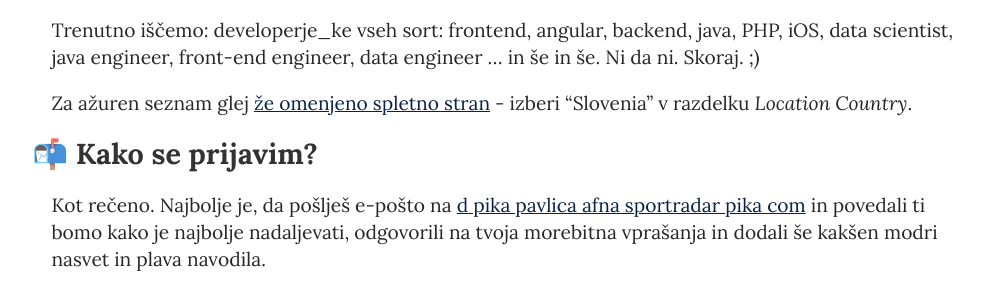
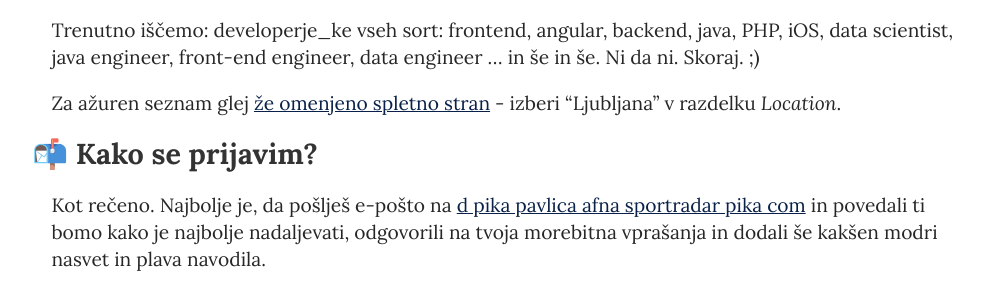
Before and after one commit to hvalazavseribe/hvalazavseribe.github.io, a Jekyll site: the page built from sportradar.md, in a window 1280 px wide. Shown: the part 503-788 px from the top of the page, without its empty margins (147-1130 px from the left). Built offline with Jekyll 4.4.1, drawn with Linux system fonts in a browser that asks for light colours.

Commit message:
SR apdejti

```diff
--- a/sportradar.md
+++ b/sportradar.md
@@ -8,22 +8,22 @@ permalink: /sportradar/
 
 # V Sportradarju imamo službe ⚽️
 
-Prideskal/a si na stran, ker te zanima, kakšne službe imamo na [Sportradarju](https://sportradar.wd3.myworkdayjobs.com/sportradar_careers).
+Prideskal/a si na stran, ker te zanima, kakšne službe imamo na [Sportradarju](https://sportradar.com/careers/#vacancies).
 
 
 **Če te zanima več o službah na Sportradarju, pošlji e-pošto na 👉 <a href="javascript:location='mailto:\u0064\u002e\u0070\u0061\u0076\u006c\u0069\u0063\u0061\u0040\u0073\u0070\u006f\u0072\u0074\u0072\u0061\u0064\u0061\u0072\u002e\u0063\u006f\u006d';void 0">ta e-naslov</a> 👈 in povedali ti bomo, kako nadaljevati s prijavo, da bo le-ta čim bolj uspešna!**
 
 ## 👷‍♀️ Če iščeš službo ...
 
-Če iščeš službo v IT-ju, pridi delat v ljubljansko kliko [Sportradarja](https://sportradar.com/ljubljana). Imamo službe za takšne in drugačne geekice ali geeke.
+Če iščeš službo v IT-ju, pridi delat v ljubljansko kliko [Sportradarja](https://maps.app.goo.gl/wyN8EAiXvGVcfMmbA). Imamo službe za takšne in drugačne geekice ali geeke.
 
-Redna služba, kjer imamo kavo, čaj, piškote, sadje, svojo kuhinjo / menzo, fliper, biljard, PS4 (5 pride kmalu), celo tono športnih aktivnosti, piknike, team-buildinge, novoletne žurke, svoj bend (!!!) in še in še … Ažuren seznam odprtih delovnih mest najdete spodaj ali [na tej povezavi](https://sportradar.wd3.myworkdayjobs.com/sportradar_careers?locationcountry=db69d9f0446c11de98360015c5e6daf6).
+Redna služba, kjer imamo kavo, čaj, piškote, sadje, svojo kuhinjo / menzo, fliper, biljard, PS4 (5 pride kmalu), celo tono športnih aktivnosti, piknike, team-buildinge, novoletne žurke, svoj bend (!!!) in še in še … Ažuren seznam odprtih delovnih mest najdete spodaj ali [na tej povezavi](https://sportradar.com/careers/#vacancies).
 
 ## 🧑‍💻 ... jih imamo
 
 Trenutno iščemo: developerje_ke vseh sort: frontend, angular, backend, java, PHP, iOS, data scientist, java engineer, front-end engineer, data engineer … in še in še. Ni da ni. Skoraj. ;)
 
-Za ažuren seznam glej [že omenjeno spletno stran](https://sportradar.wd3.myworkdayjobs.com/sportradar_careers?locationcountry=db69d9f0446c11de98360015c5e6daf6) - izberi "Slovenia" v razdelku _Location Country_.
+Za ažuren seznam glej [že omenjeno spletno stran](https://sportradar.com/careers/#vacancies) - izberi "Ljubljana" v razdelku _Location_.
 
 ## 📬 Kako se prijavim?
 
```
Also changed, not shown: 1 other file.
